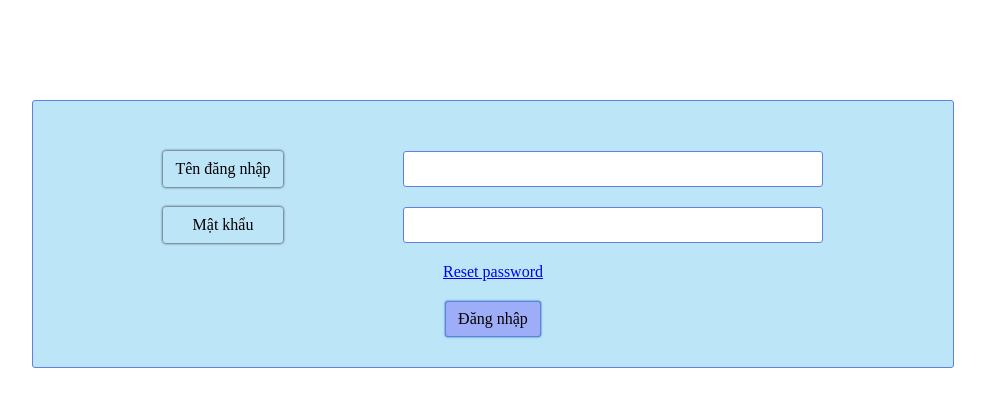
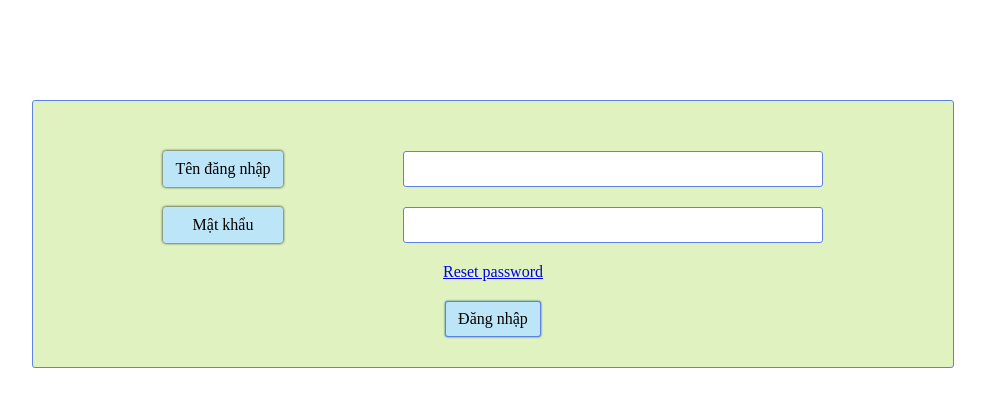
Before and after one commit to duongdinhnguyen/manage_timetable, a PHP site: page /manage_timetable/ in a window 1280 px wide. Shown: the top 407 px of the page, without its empty margins (147-1132 px from the left). Run offline with PHP 8.4, Linux system fonts and the light colour scheme.

Commit message:
update CSS

```diff
--- a/web/css/base.css
+++ b/web/css/base.css
@@ -40,7 +40,7 @@ html{
     border: 1px solid var(--color-border);
     padding: 10px;
     border-radius: 3px;
-    background-color: var(--background-color-info);
+    background-color: var(--background-color-success);
 
 }
 .main{
@@ -59,6 +59,7 @@ html{
     line-height: 36px;
     border-radius: 3px;
     box-shadow: 0 0 3px var(--background-color-info2);
+    background-color: var(--background-color-info);
 }
 .select-element,
 .option-element,
@@ -94,7 +95,7 @@ html{
 }
 .btn-submit{
     padding: 8px 12px;
-    background-color: var(--color-background);
+    background-color: var(--background-color-info);
     border-radius: 3px;
     border: 1px solid var(--color-border);
     text-decoration: none;
```
